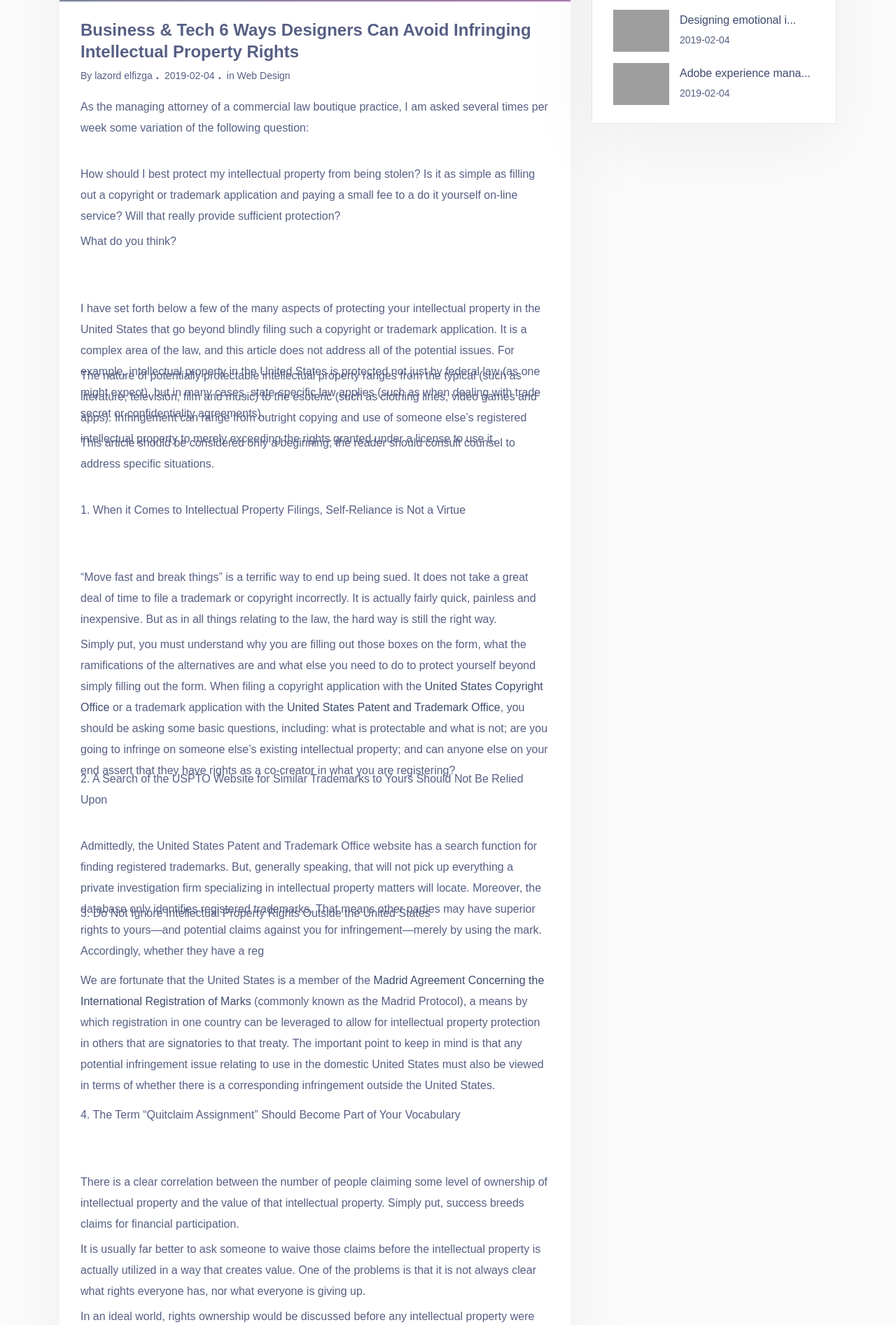
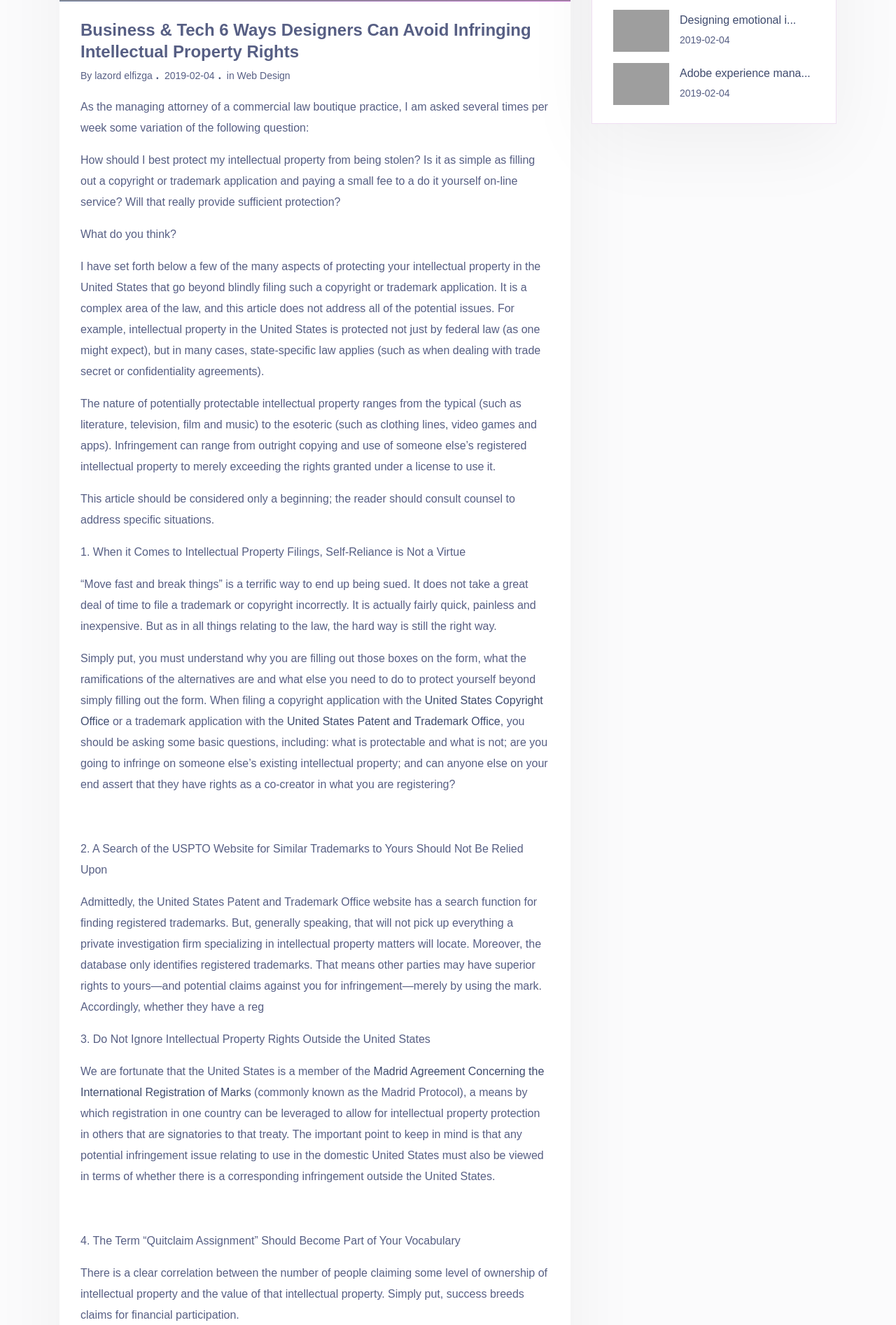
Before and after one commit to elfizga/thePurpleCode, a PHP site: page /blog-details.php?blogId=13 in a window 1280 px wide. Shown: the part 1056-2949 px from the top of the page at 70% size. Run offline with PHP 8.4, Linux system fonts and the light colour scheme; data comes from the database, SQL or seed files in the repository; data that the repository does not hold is empty; grey boxes are pictures that could not be loaded.

Commit message:
fixed blog-details issue

```diff
--- a/assets/css/style.css
+++ b/assets/css/style.css
@@ -1784,6 +1784,10 @@ ul {
         margin: 0;
         font-weight: 400;
         height: 80px; }
+
+        .blog-post .single-blog .details-text p {
+          height: auto;
+        }
       .blog-post .single-blog .part-text a.read-more {
         display: inline-block;
         background: #fff;
--- a/blog-details.php
+++ b/blog-details.php
@@ -88,7 +88,7 @@
                                     <div class="part-img">
                                         <img src="assets\img\<?php echo $result['post_image']; ?>"alt="" height="461">
                                     </div>
-                                    <div class="part-text">
+                                    <div class="part-text details-text">
                                         <h3><?php echo $result['post_title']; ?></h3>
                                         <h4>
                                             <span class="admin">By  <?php echo $result['firstName'] . ' ' . $result['lastName']; ?> </span>.
```
